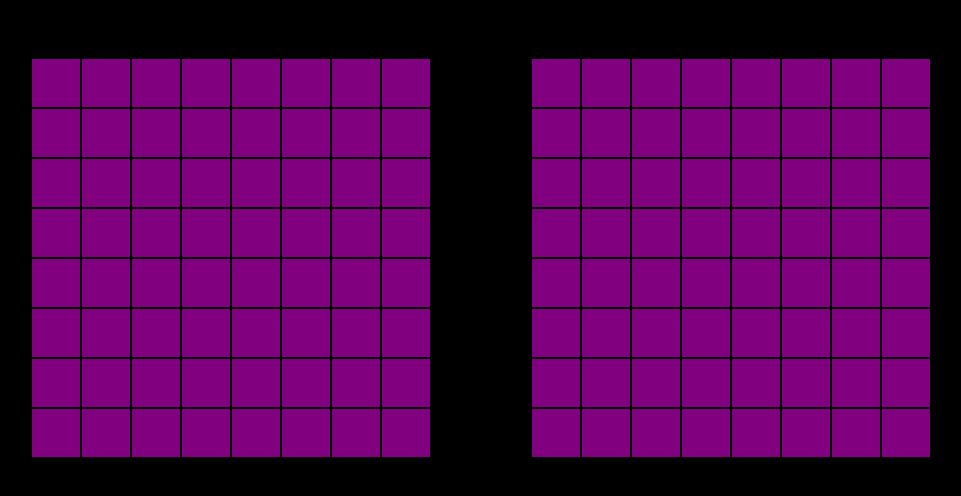
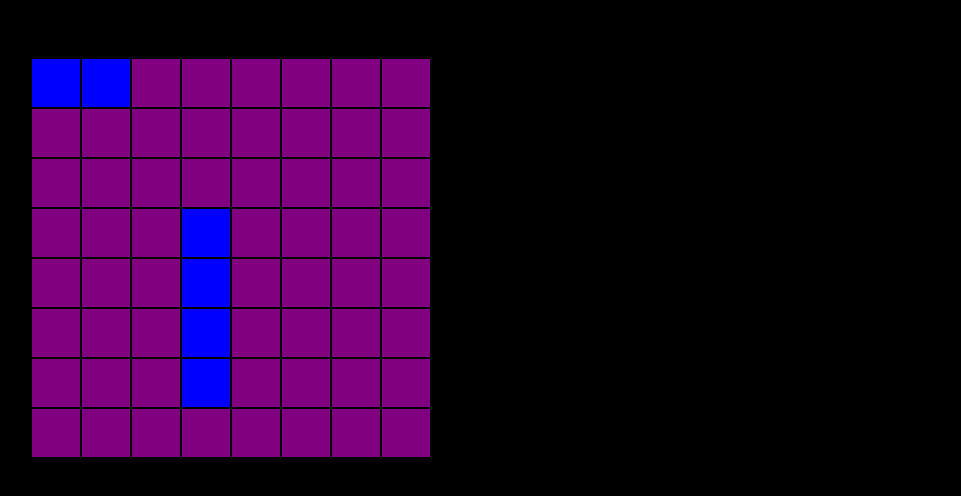
Before and after one commit to carlosmperezm/battleship, a website with bundled scripts: page src/index.html in a window 1280 px wide. Shown: the whole page, without its empty margins (27-988 px from the left). Built offline with nearby package versions, Linux system fonts and the light colour scheme.

Commit message:
Show ships on the board

```diff
--- a/src/styles.css
+++ b/src/styles.css
@@ -31,3 +31,7 @@ main {
   background-color: purple;
 
 }
+
+.ship {
+  background-color: blue;
+}
--- a/src/ui/DOMController.js
+++ b/src/ui/DOMController.js
@@ -10,19 +10,32 @@ export class DOMController {
       const yDiv = document.createElement('div');
       yDiv.classList.add('y-box');
       for (let j = 0; j < yCoordinate.length; j++) {
-        const xyCoordinate = yCoordinate[j];
+        const xCoordinate = yCoordinate[j];
         const xDiv = document.createElement('div');
         xDiv.classList.add('board-square', 'x-box');
+        if (xCoordinate) {
+          xDiv.classList.add('ship');
+        }
         yDiv.appendChild(xDiv);
       }
       boardDiv.appendChild(yDiv);
     }
     return boardDiv;
   }
+  static renderBoard(board) {
+    const previousBoardDiv = document.querySelector('.board');
+    console.log('Prev board exists ? ')
+    if (previousBoardDiv) {
+      console.log('Yes')
+      DOMController.main.removeChild(previousBoardDiv);
+    }
 
-  static renderBoard(board) {
     const boardDiv = DOMController.createBoard(board)
     DOMController.main.appendChild(boardDiv);
+  }
+  static placeShip(ship, gameboard, coordinates) {
+    gameboard.placeShip(ship, coordinates);
+    DOMController.renderBoard(gameboard.board);
   }
 
   static get main() {
--- a/src/ui/game.js
+++ b/src/ui/game.js
@@ -13,4 +13,10 @@ export function startGame() {
 
   DOMController.renderBoard(gameboard1.board)
   DOMController.renderBoard(gameboard2.board)
+
+
+  const ship1 = new Ship(2);
+  DOMController.placeShip(ship1, gameboard1, [[0, 0], [0, 1]]);
+  const ship2 = new Ship(4);
+  DOMController.placeShip(ship2, gameboard1, [[3, 3], [4, 3], [5, 3], [6, 3]]);
 }
```
